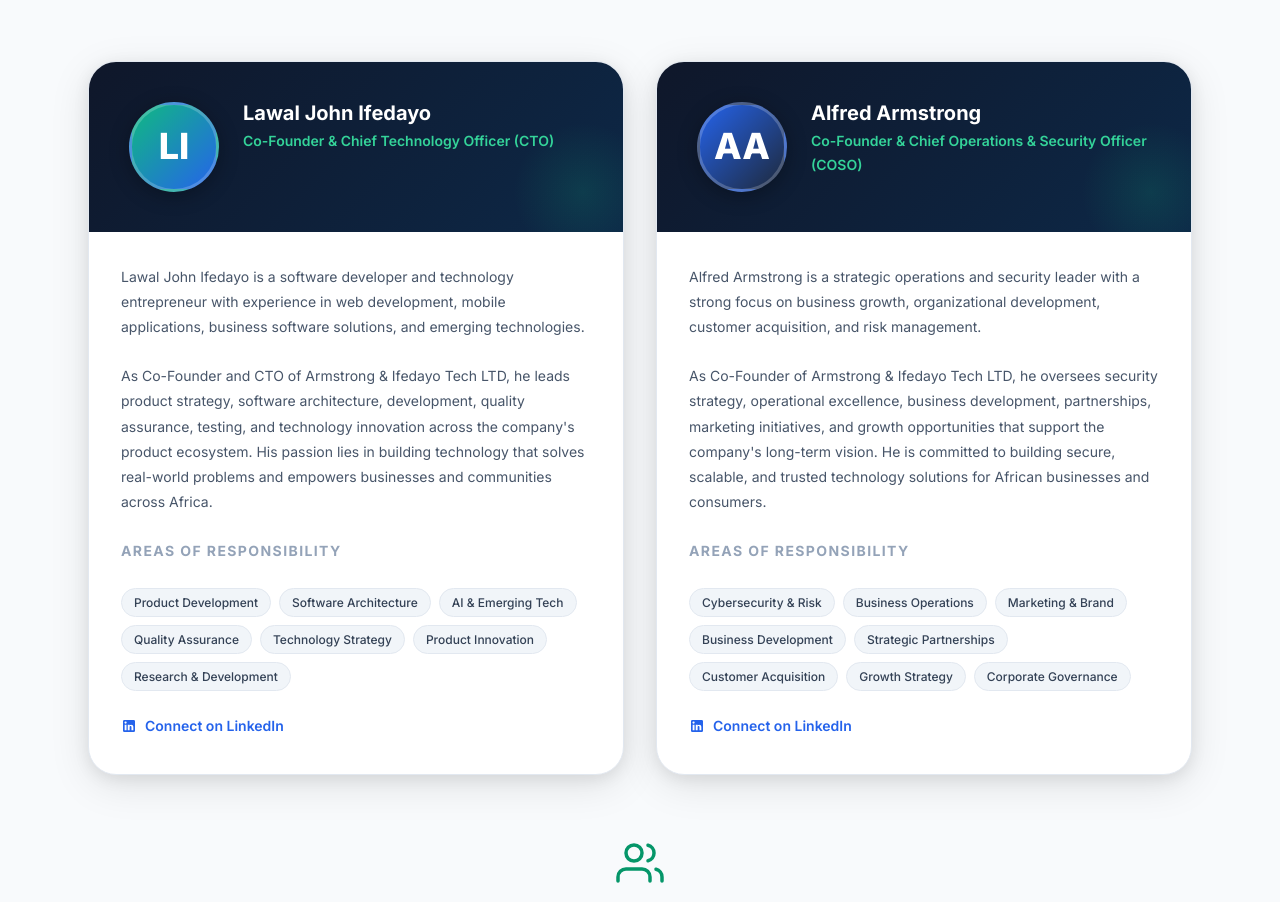
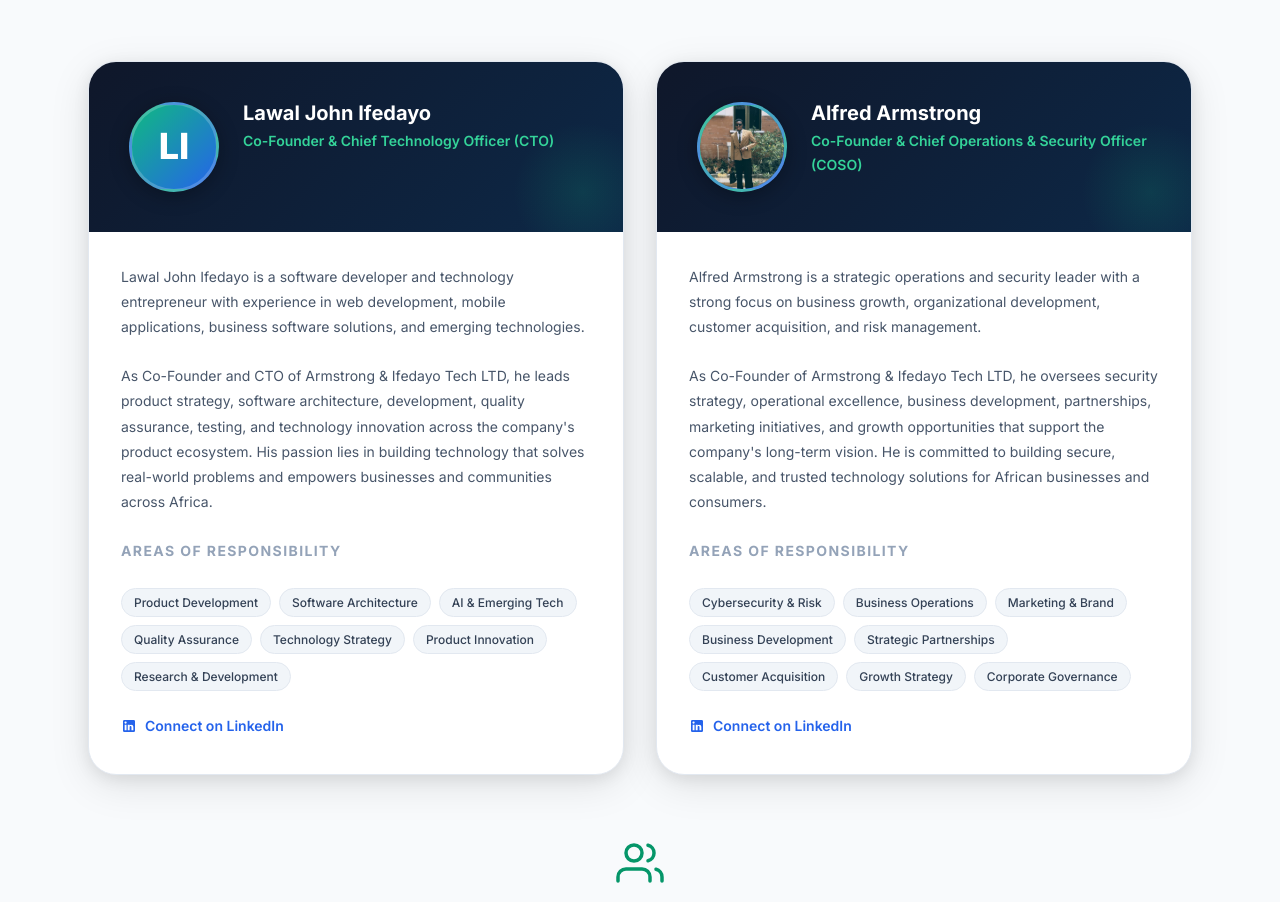
Before and after one commit to Kuino19/ARMMYTECH, a plain HTML site: page about.html in a window 1280 px wide. Shown: the part 2797-3699 px from the top of the page. Drawn offline with Linux system fonts and the light colour scheme.

Commit message:
feat: add Armstrong's actual profile photo to about page

```diff
--- a/about.html
+++ b/about.html
@@ -283,7 +283,7 @@
         <!-- Founder 2: Alfred Armstrong -->
         <div class="founder-card reveal reveal-delay-2" id="founder-alfred">
           <div class="founder-card-top">
-            <div class="founder-avatar" style="background:linear-gradient(135deg,var(--blue) 0%,var(--navy-light) 100%);" aria-label="Alfred Armstrong avatar">AA</div>
+            <img src="armstrong.jpeg" alt="Alfred Armstrong" class="founder-avatar" />
             <div class="founder-meta">
               <h3>Alfred Armstrong</h3>
               <p class="founder-title">Co-Founder &amp; Chief Operations &amp; Security Officer (COSO)</p>
--- a/assets/css/styles.css
+++ b/assets/css/styles.css
@@ -1226,6 +1226,7 @@ p { line-height: 1.75; color: var(--gray-600); }
   color: var(--white);
   flex-shrink: 0;
   box-shadow: 0 4px 20px rgba(0,0,0,0.3);
+  object-fit: cover;
 }
 .founder-meta h3 {
   color: var(--white);
```
Also changed, not shown: armstrong.jpeg (added).
